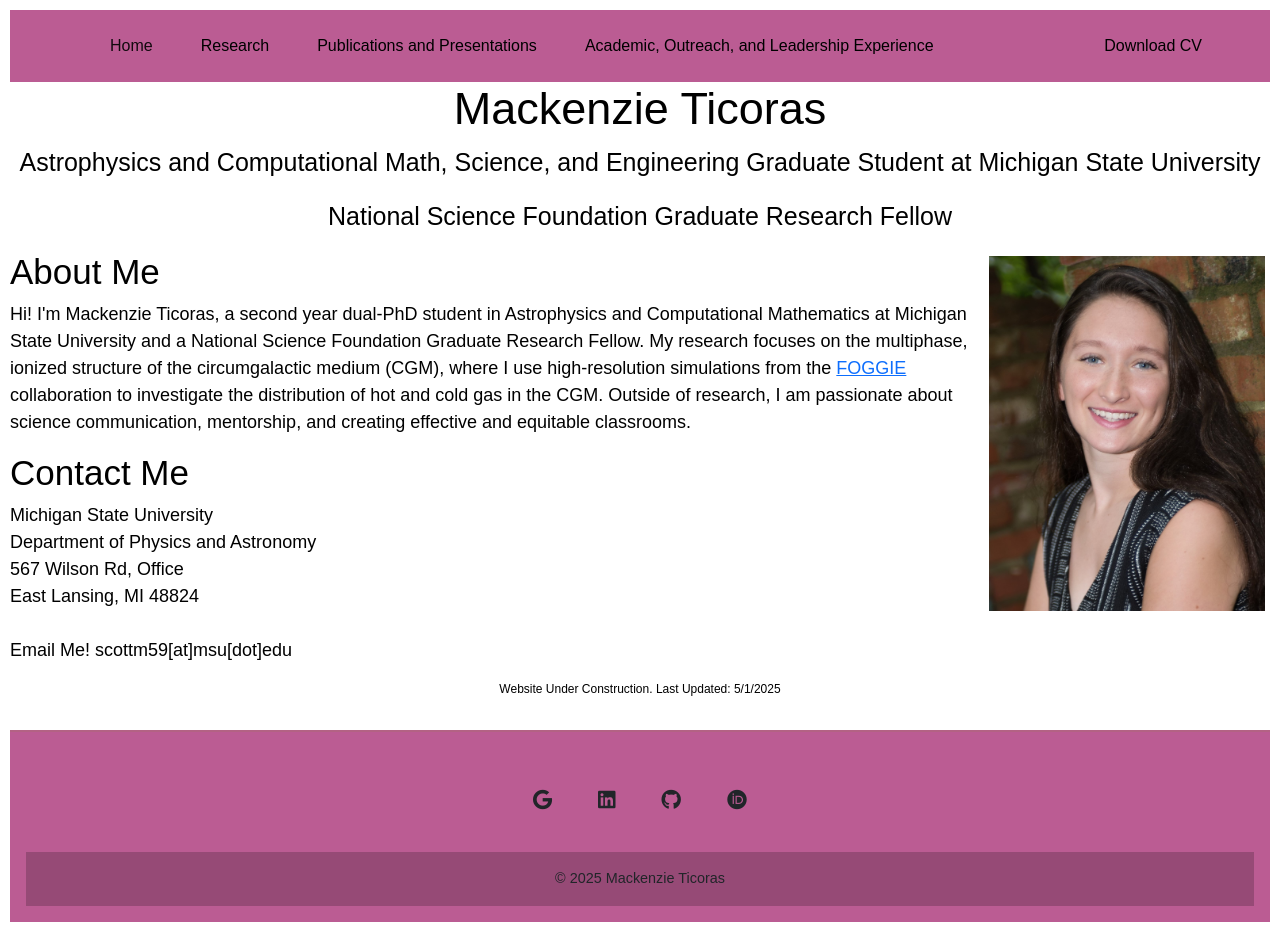
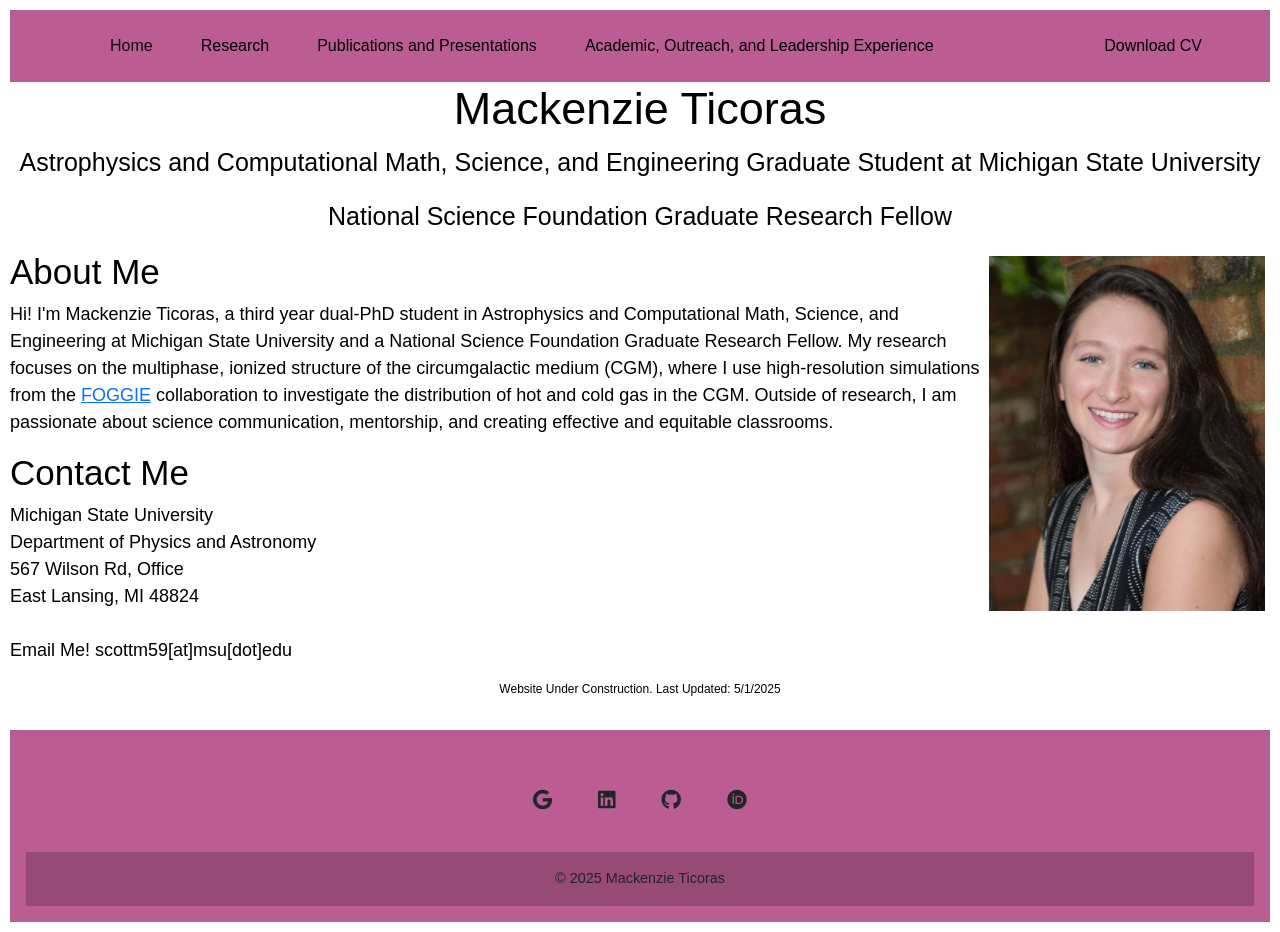
Before and after one commit to kenzerkay/Mackenzie-Personal-Website, a Jekyll site: the page built from index.html, in a window 1280 px wide. Built offline with Jekyll 4.4.1, drawn with Linux system fonts in a browser that asks for light colours.

Commit message:
Merge with stuff from old laptop

```diff
--- a/Cert.html
+++ b/Cert.html
@@ -24,7 +24,6 @@ This program focuses on completing 5 core competencies and a Teaching Philosophy
     </ul>
 </p>
 
-
 <h2 class="text-left"> Core Competency 1: Developing Discipline-Related Teaching Strategies </h2>
 
 <div style="float:right;">
@@ -95,6 +94,4 @@ This program focuses on completing 5 core competencies and a Teaching Philosophy
 
     Reflect on the Competency: What have you learned and how will you take this forward?
 
-
-
 <h2 class="text-left"> Teaching Philosophy  </h2>
--- a/index.html
+++ b/index.html
@@ -17,7 +17,7 @@ layout: main-layout
 
 <p>
     Hi!
-    I'm Mackenzie Ticoras, a second year dual-PhD student in Astrophysics and Computational Mathematics at Michigan State University and a National Science Foundation Graduate Research Fellow.
+    I'm Mackenzie Ticoras, a third year dual-PhD student in Astrophysics and Computational Math, Science, and Engineering at Michigan State University and a National Science Foundation Graduate Research Fellow.
     My research focuses on the multiphase, ionized structure of the circumgalactic medium (CGM), where I use high-resolution simulations from the <a href="https://foggie.science/">FOGGIE</a> collaboration to investigate the distribution of hot and cold gas in the CGM.
     Outside of research, I am passionate about science communication, mentorship, and creating effective and equitable classrooms.
 </p>
```
Also changed, not shown: other parts of Cert.html (+1 -1 lines), research.html (+7 -2 lines), 1 other file.
